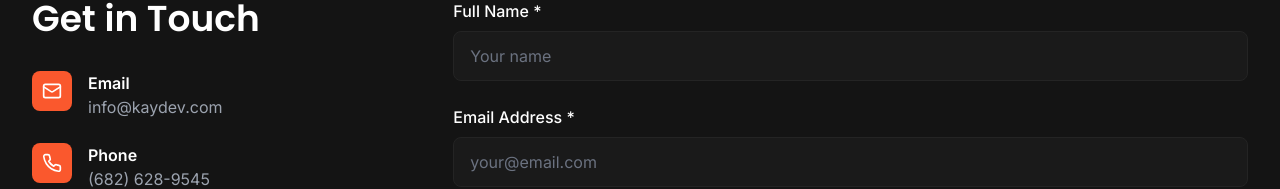
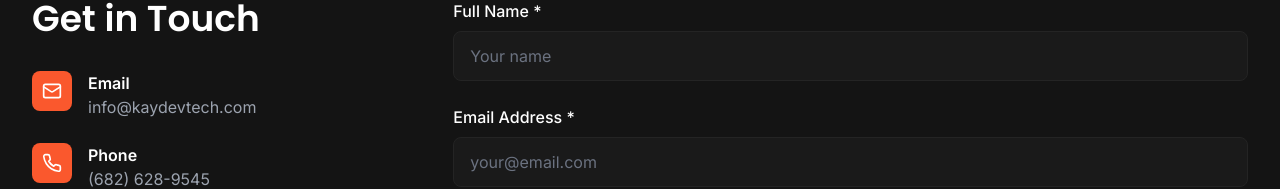
Before and after one commit to micbilly8000/kaydevwebsite, a React (Vite) app: page /contact in a window 1280 px wide. Shown: the part 421-610 px from the top of the page. Built offline with nearby package versions, Linux system fonts and the light colour scheme.

Commit message:
Update email to info@kaydevtech.com

```diff
--- a/src/components/layout/Footer.tsx
+++ b/src/components/layout/Footer.tsx
@@ -145,7 +145,7 @@ export const Footer: React.FC = () => {
                 <LuTwitter size={20} />
               </a>
               <a
-                href="mailto:info@kaydev.com"
+                href="mailto:info@kaydevtech.com"
                 className="text-neutral-400 hover:text-primary-500 transition-colors"
                 aria-label="Email"
               >
--- a/src/pages/Contact.tsx
+++ b/src/pages/Contact.tsx
@@ -64,7 +64,7 @@ export const Contact: React.FC = () => {
                   {
                     icon: LuMail,
                     label: 'Email',
-                    value: 'info@kaydev.com',
+                    value: 'info@kaydevtech.com',
                   },
                   {
                     icon: LuPhone,
```
